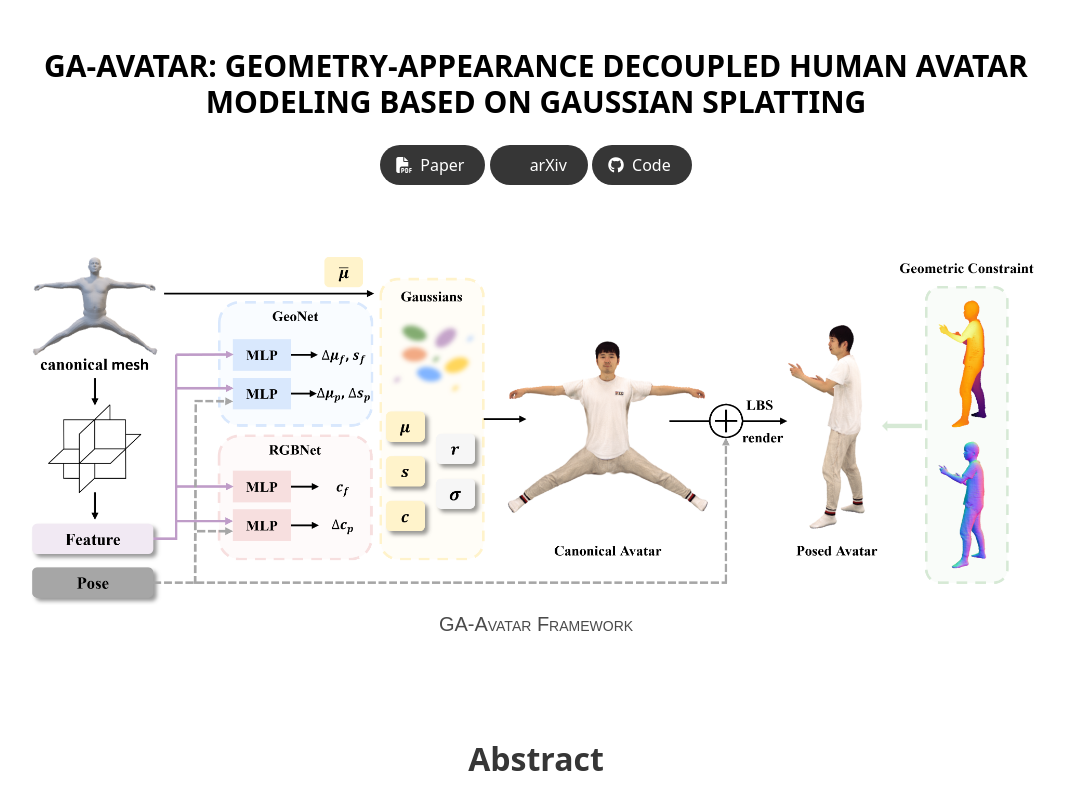
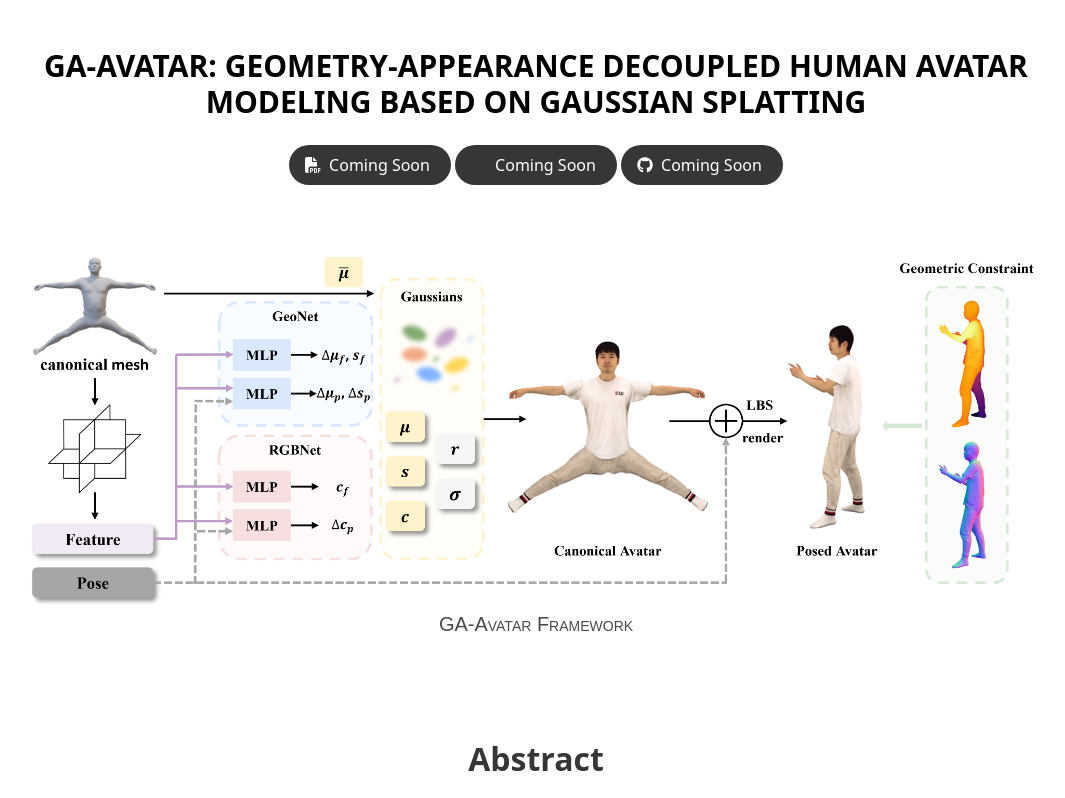
Before and after one commit to GA-Avatar/GA-Avatar.github.io, a plain HTML site: page index.html in a window 1280 px wide. Shown: the top 798 px of the page, without its empty margins (104-1169 px from the left). Drawn offline with nearby package versions, Linux system fonts and the light colour scheme; some icons are missing; a web font is replaced by a local one.

Commit message:
Update index.html

```diff
--- a/index.html
+++ b/index.html
@@ -56,7 +56,7 @@
                   <span class="icon">
                       <i class="fas fa-file-pdf"></i>
                   </span>
-                  <span>Paper</span>
+                  <span>Coming Soon</span>
                 </a>
               </span>
               <!-- arXiv Link -->
@@ -66,17 +66,17 @@
                   <span class="icon">
                       <i class="ai ai-arxiv"></i>
                   </span>
-                  <span>arXiv</span>
+                  <span>Coming Soon</span>
                 </a>
               </span>
               <!-- Code Link -->
               <span class="link-block">
-                <a href="https://github.com/SFGHRT/GA-Avatar"
+                <a href="javascript:void(0)"
                    class="external-link button is-normal is-rounded is-dark">
                   <span class="icon">
                       <i class="fab fa-github"></i>
                   </span>
-                  <span>Code</span>
+                  <span>Coming Soon</span>
                 </a>
               </span>
             </div>
@@ -102,8 +102,7 @@
   </div>
 </section>
 
-<!-- ===== 以下视频部分全部注释掉 ===== -->
-
+<!-- 视频部分注释 -->
 <!--
 <section class="hero teaser">
   <div class="container is-max-desktop">
@@ -143,8 +142,6 @@
   </div>
 </section>
 
-<!-- ===== 视频部分保持注释状态 ===== -->
-
 <footer class="footer">
   <div class="container">
     <div class="columns is-centered">
```
